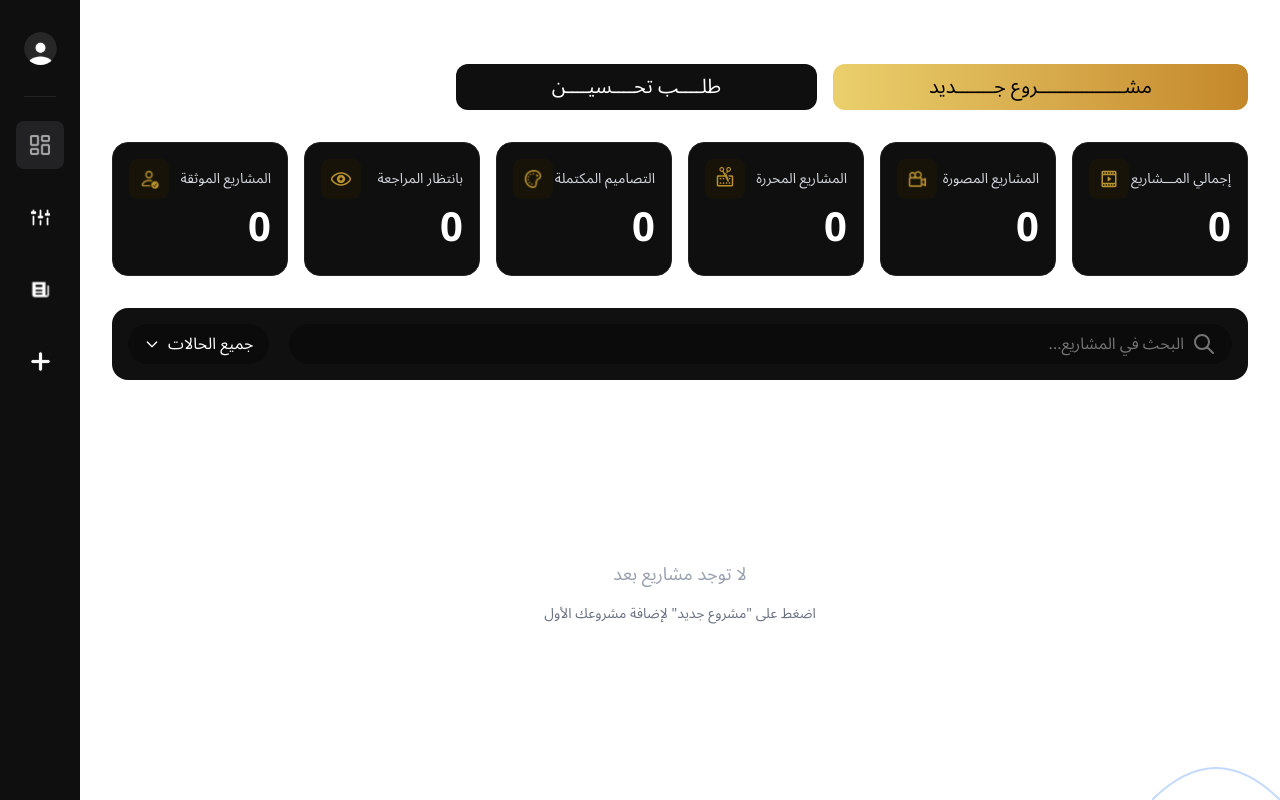
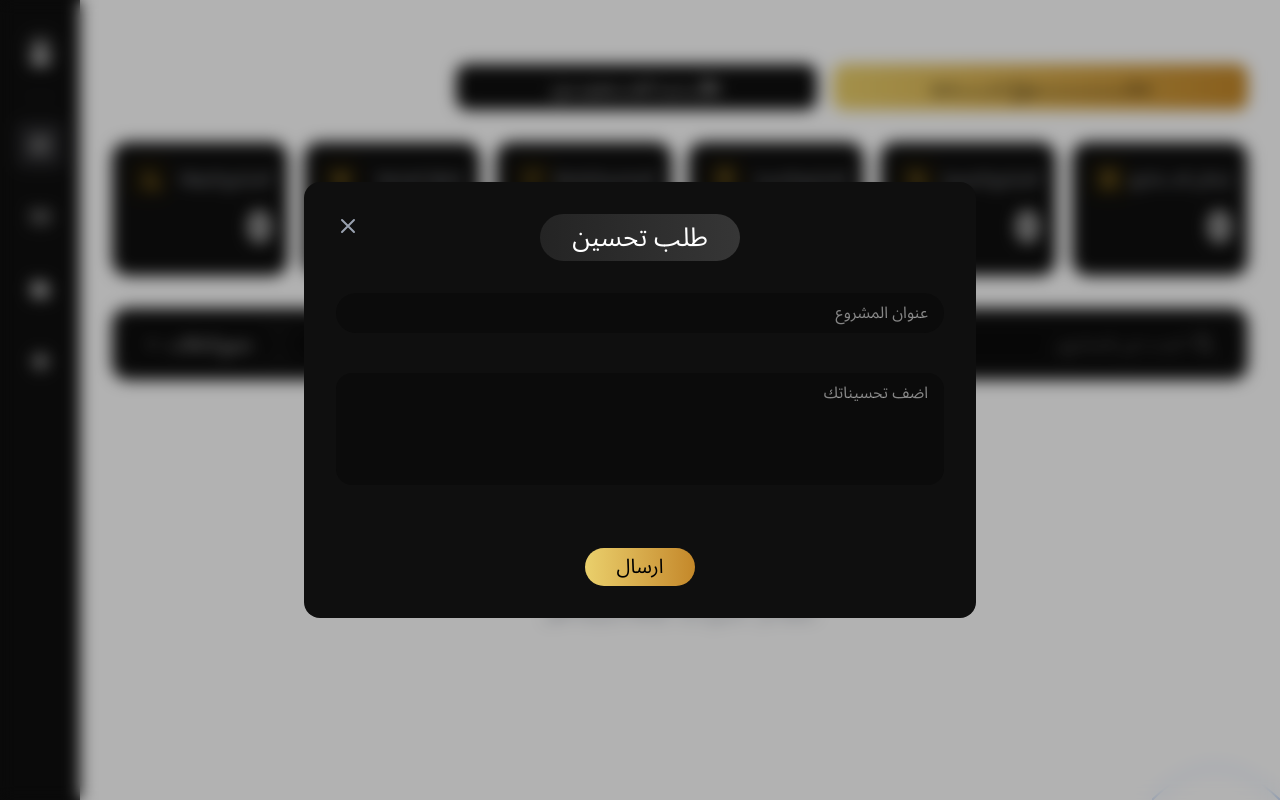
Before and after one commit to MorhafGhziel/Alpha-Factory, a Next.js app: page /client/dashboard in a window 1280 px wide. Both pictures are taken after a click on the button "طلــــب تحــــسيــــن". Built offline with nearby package versions, Linux system fonts and the light colour scheme.

Commit message:
Add RequestImprovementModal

```diff
--- a/app/client/dashboard/page.tsx
+++ b/app/client/dashboard/page.tsx
@@ -3,6 +3,7 @@
 import { useState } from "react";
 import SummaryCard from "../../../components/ui/SummaryCard";
 import AddProjectModal from "../../../components/ui/AddProjectModal";
+import RequestImprovementModal from "../../../components/ui/RequestImprovementModal";
 
 interface Project {
   id: string;
@@ -16,6 +17,8 @@ interface Project {
 
 export default function ClientDashboardPage() {
   const [isAddProjectModalOpen, setIsAddProjectModalOpen] = useState(false);
+  const [isRequestImprovementModalOpen, setIsRequestImprovementModalOpen] =
+    useState(false);
   const [projects, setProjects] = useState<Project[]>([]);
   const [isFilterDropdownOpen, setIsFilterDropdownOpen] = useState(false);
   const [selectedFilter, setSelectedFilter] = useState("جميع الحالات");
@@ -26,6 +29,14 @@ export default function ClientDashboardPage() {
 
   const closeAddProjectModal = () => {
     setIsAddProjectModalOpen(false);
+  };
+
+  const openRequestImprovementModal = () => {
+    setIsRequestImprovementModalOpen(true);
+  };
+
+  const closeRequestImprovementModal = () => {
+    setIsRequestImprovementModalOpen(false);
   };
 
   const handleAddProject = (projectData: Omit<Project, "id">) => {
@@ -46,13 +57,24 @@ export default function ClientDashboardPage() {
     setIsFilterDropdownOpen(false);
   };
 
+  const handleRequestImprovement = (improvementData: {
+    title: string;
+    description: string;
+  }) => {
+    console.log("Improvement request:", improvementData);
+    closeRequestImprovementModal();
+  };
+
   return (
     <div className="min-h-screen text-white px-8 py-16">
       <div className="mb-8">
         <div className="flex justify-between items-center mb-8">
           <div className="flex-1"></div>
           <div className="flex gap-4">
-            <button className="cursor-pointer text-[20px] bg-[#0F0F0F] text-white px-24 py-2 rounded-xl hover:bg-[#333336] transition-colors">
+            <button
+              onClick={openRequestImprovementModal}
+              className="cursor-pointer text-[20px] bg-[#0F0F0F] text-white px-24 py-2 rounded-xl hover:bg-[#333336] transition-colors"
+            >
               طلــــب تحــــسيــــن
             </button>
             <button
@@ -318,6 +340,12 @@ export default function ClientDashboardPage() {
         onClose={closeAddProjectModal}
         onAddProject={handleAddProject}
       />
+
+      <RequestImprovementModal
+        isOpen={isRequestImprovementModalOpen}
+        onClose={closeRequestImprovementModal}
+        onSubmit={handleRequestImprovement}
+      />
     </div>
   );
 }
--- /dev/null
+++ b/components/ui/RequestImprovementModal.tsx
@@ -0,0 +1,115 @@
+"use client";
+
+import { useState } from "react";
+import { motion, AnimatePresence } from "framer-motion";
+
+interface RequestImprovementModalProps {
+  isOpen: boolean;
+  onClose: () => void;
+  onSubmit: (improvementData: { title: string; description: string }) => void;
+}
+
+export default function RequestImprovementModal({
+  isOpen,
+  onClose,
+  onSubmit,
+}: RequestImprovementModalProps) {
+  const [title, setTitle] = useState<string>("");
+  const [description, setDescription] = useState<string>("");
+
+  const handleSubmit = () => {
+    if (!title || !description) {
+      alert("يرجى ملء جميع الحقول المطلوبة");
+      return;
+    }
+
+    onSubmit({
+      title,
+      description,
+    });
+
+    setTitle("");
+    setDescription("");
+  };
+
+  return (
+    <AnimatePresence>
+      {isOpen && (
+        <motion.div
+          initial={{ opacity: 0 }}
+          animate={{ opacity: 1 }}
+          exit={{ opacity: 0 }}
+          transition={{ duration: 0.2 }}
+          className="fixed inset-0 bg-black/30 backdrop-blur-sm flex items-center justify-center z-50"
+        >
+          <motion.div
+            initial={{ opacity: 0, scale: 0.8, y: 50 }}
+            animate={{ opacity: 1, scale: 1, y: 0 }}
+            exit={{ opacity: 0, scale: 0.8, y: 50 }}
+            transition={{ duration: 0.3, ease: "easeOut" }}
+            className="bg-[#0F0F0F] rounded-2xl p-8 w-full max-w-2xl mx-4"
+          >
+            <div className="relative mb-8">
+              <button
+                onClick={onClose}
+                className="absolute top-0 left-0 cursor-pointer text-gray-400 hover:text-gray-600 font-bold transition-colors"
+              >
+                <svg
+                  className="w-6 h-6"
+                  fill="none"
+                  stroke="currentColor"
+                  viewBox="0 0 24 24"
+                >
+                  <path
+                    strokeLinecap="round"
+                    strokeLinejoin="round"
+                    strokeWidth={2}
+                    d="M6 18L18 6M6 6l12 12"
+                  />
+                </svg>
+              </button>
+              <div className="flex justify-center">
+                <div className="text-[26px] bg-gradient-to-r from-[#242424] to-[#363636] text-white px-8 py-1 rounded-full">
+                  طلب تحسين
+                </div>
+              </div>
+            </div>
+
+            <div className="space-y-10">
+              <div>
+                <input
+                  type="text"
+                  value={title}
+                  onChange={(e) => setTitle(e.target.value)}
+                  className="w-full bg-[#0B0B0B] text-white px-4 py-2 rounded-full focus:outline-none text-right"
+                  placeholder="عنوان المشروع"
+                />
+              </div>
+
+              <div>
+                <textarea
+                  rows={4}
+                  value={description}
+                  onChange={(e) => setDescription(e.target.value)}
+                  className="w-full bg-[#0B0B0B] text-white px-4 py-2 rounded-2xl focus:outline-none text-right resize-none"
+                  placeholder="اضف تحسيناتك"
+                />
+              </div>
+
+              <div className="pt-4">
+                <div className="flex justify-center">
+                  <button
+                    onClick={handleSubmit}
+                    className="text-[20px] bg-gradient-to-r cursor-pointer from-[#EAD06C] to-[#C48829] text-black px-8 py-1 rounded-full hover:from-yellow-600 hover:to-yellow-700 transition-colors"
+                  >
+                    ارسال
+                  </button>
+                </div>
+              </div>
+            </div>
+          </motion.div>
+        </motion.div>
+      )}
+    </AnimatePresence>
+  );
+}
```
